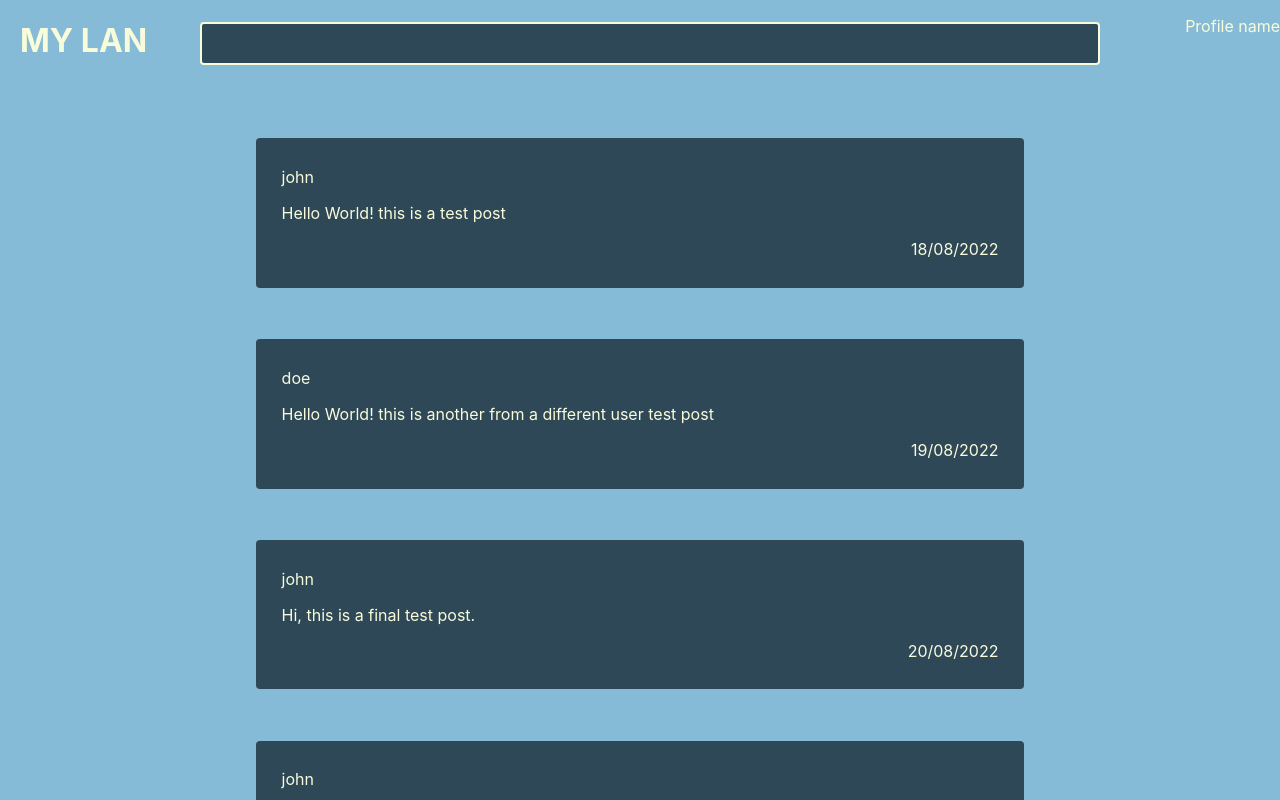
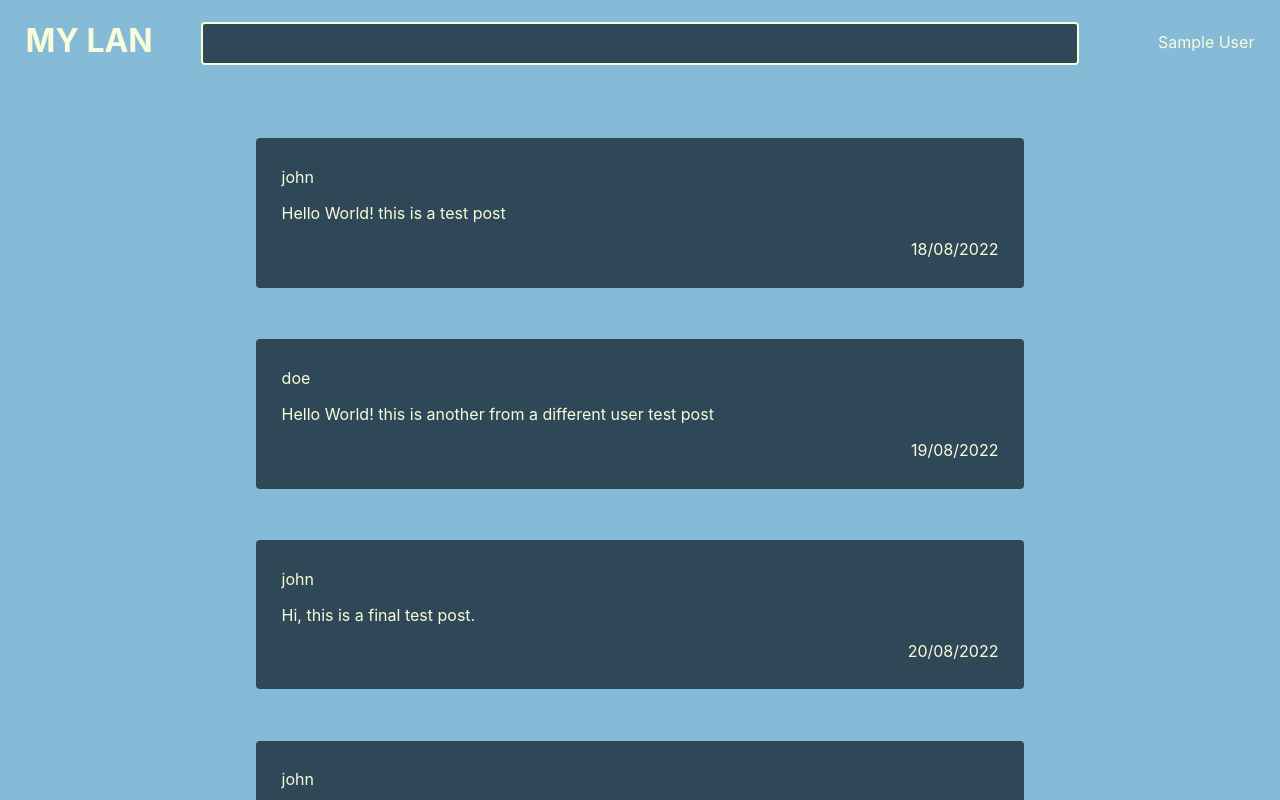
Before and after one commit to DeanBolte/rmitwebproject, a React (Create React App) app: page /forum in a window 1280 px wide. Built offline with nearby package versions, Linux system fonts and the light colour scheme; sample sign-in values are in the browser's storage.

Commit message:
added some css for interacting with username and forum home button along with getting current users name

```diff
--- a/src/App.css
+++ b/src/App.css
@@ -100,9 +100,15 @@ p {
 }
 
 .forum-logo {
+  color: #F8FCDA;
   width: 20%;
-  margin-left: 20px;
+  margin-left: 2%;
   text-align: left;
+}
+
+.forum-logo:hover {
+  color: #2F4858;
+  cursor: pointer;
 }
 
 .forum-search {
@@ -122,8 +128,14 @@ p {
 
 .forum-profile {
   width: 20%;
+  margin-top: 16px;
+  margin-right: 2%;
   right: 0;
   text-align: right;
+}
+
+.forum-profile:hover {
+  cursor: pointer;
 }
 
 .forum-post {
--- a/src/components/Forum.js
+++ b/src/components/Forum.js
@@ -58,6 +58,8 @@ const Forum = () => {
     },
   ])
 
+  const currentUser = JSON.parse(window.localStorage.getItem("user"));
+
   // very inneficient will need to be replaced later
   const findUserNameByUserId = (id) => {
     for(let key in users) {
@@ -87,7 +89,7 @@ const Forum = () => {
           <input className='forum-searchbar' type='text'/>
         </form>
         <div className='forum-profile'>
-          <p>Profile name</p>
+          <p>{currentUser.name}</p>
         </div>
       </div>
 
```
